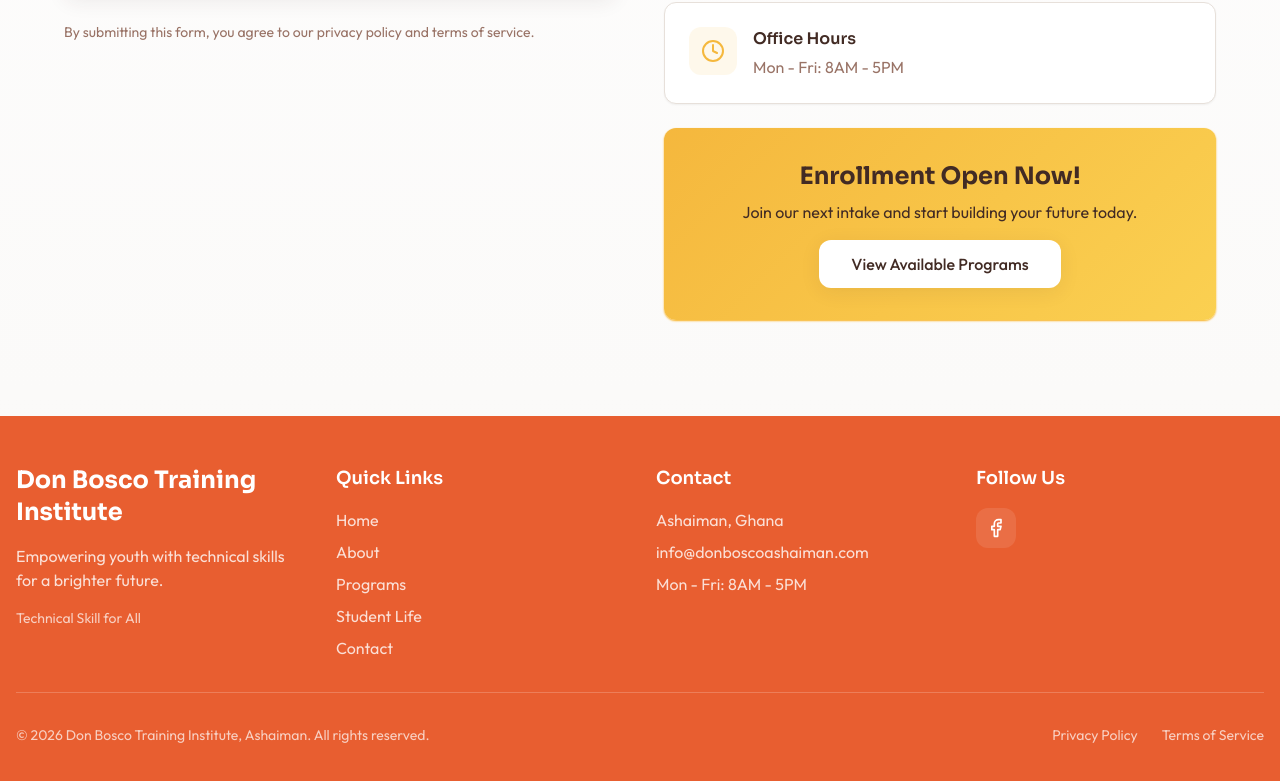
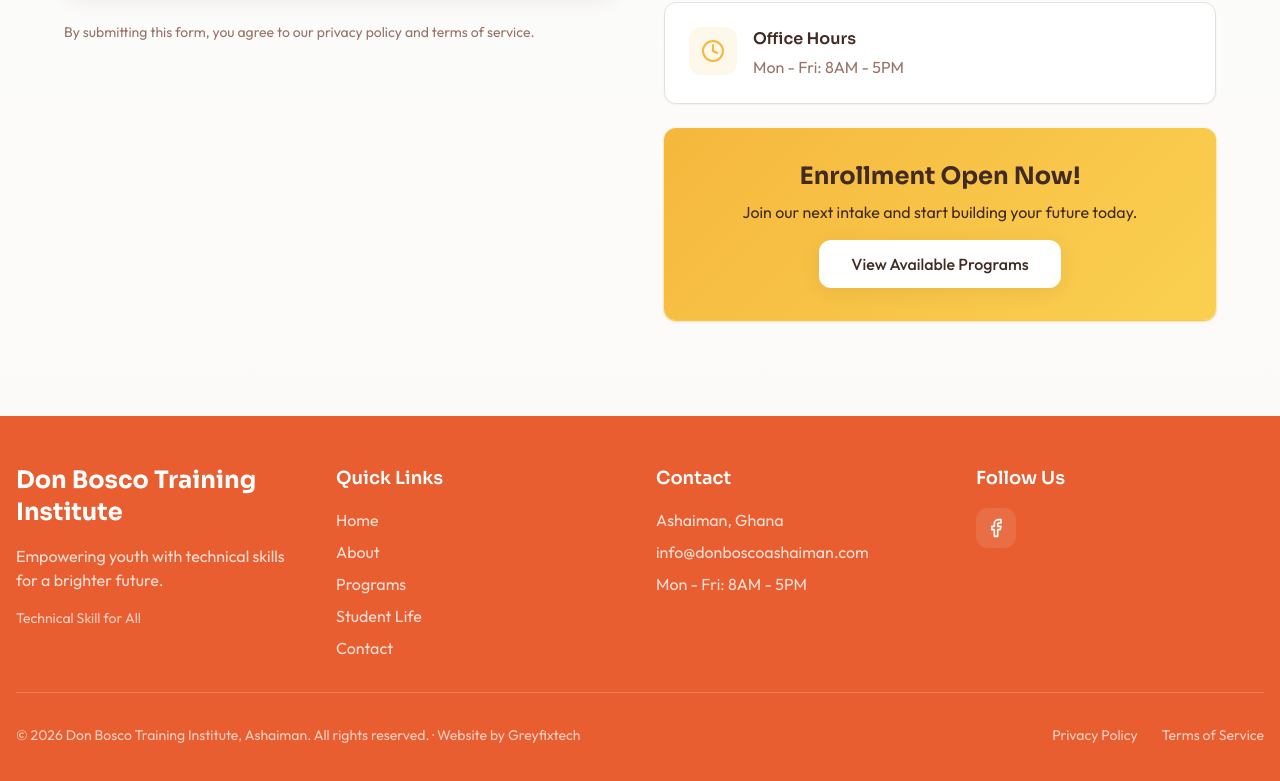
Before and after one commit to gr3g-og/bosco-training-hub, a React (Vite) app: page / in a window 1280 px wide. Shown: the part 4014-4795 px from the top of the page. Built offline with nearby package versions, Linux system fonts and the light colour scheme; the HTML template or start-up script is replaced by a standard one.

Commit message:
Changes
Co-authored-by: gr3g-og <220932805+gr3g-og@users.noreply.github.com>

```diff
--- a/src/components/Footer.tsx
+++ b/src/components/Footer.tsx
@@ -70,7 +70,8 @@ export const Footer = () => {
         <div className="border-t border-primary-foreground/20 pt-8">
           <div className="flex flex-col md:flex-row justify-between items-center gap-4">
             <p className="text-primary-foreground/70 text-sm">
-              © {currentYear} Don Bosco Training Institute, Ashaiman. All rights reserved.
+              © {currentYear} Don Bosco Training Institute, Ashaiman. All rights reserved. · Website by{" "}
+              <a href="https://greyfixtech.com" target="_blank" rel="noopener noreferrer" className="hover:text-secondary transition-colors">Greyfixtech</a>
             </p>
             <div className="flex gap-6 text-sm">
               <a href="#" className="text-primary-foreground/70 hover:text-secondary transition-colors">
```
